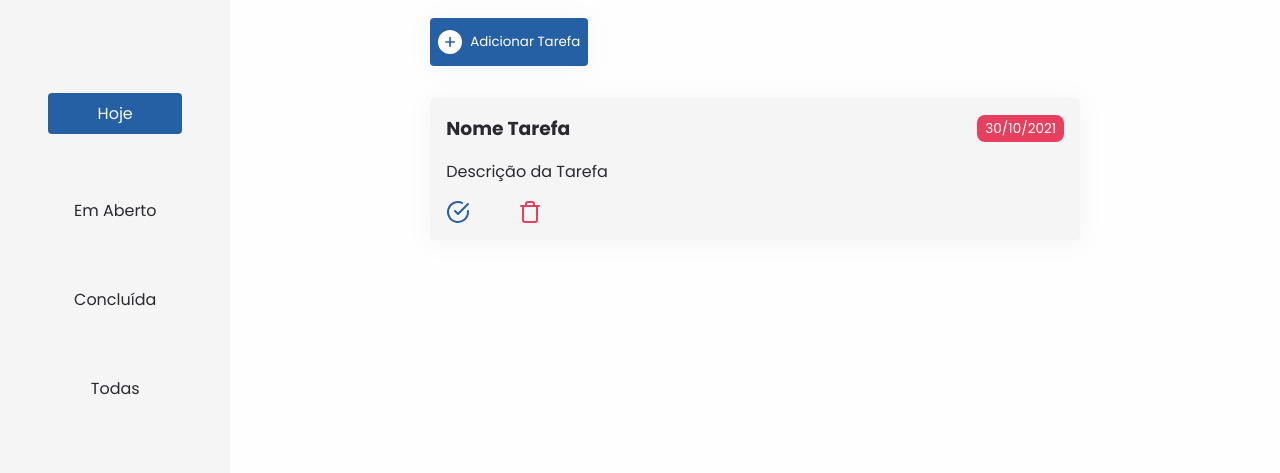
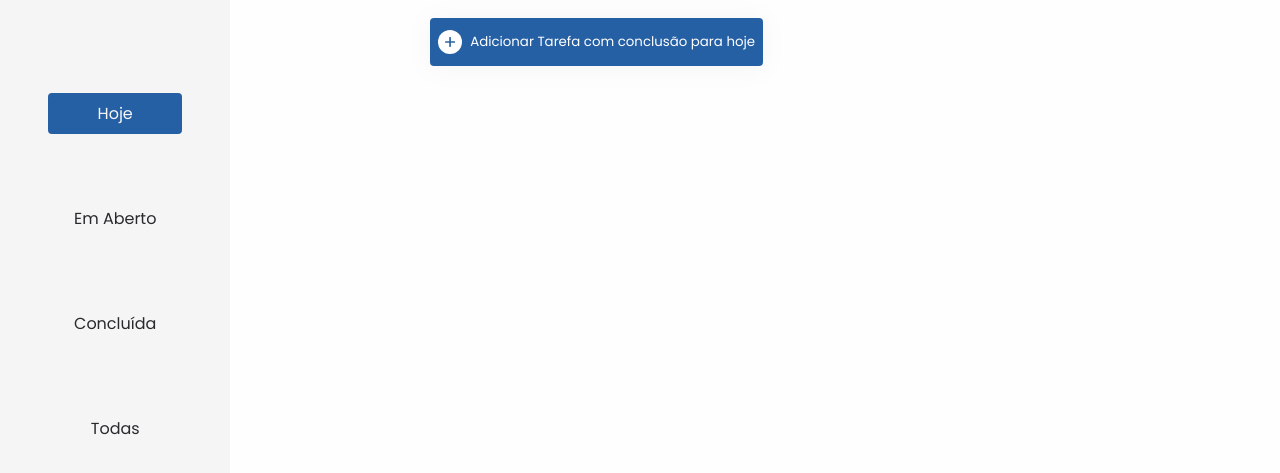
Before and after one commit to LeandroFilie/ToDo-List, a website: page index.html in a window 1280 px wide. Both pictures are taken after a click on the item "Hoje". Shown: the part 95-568 px from the top of the page. Drawn offline with Linux system fonts and the light colour scheme.

Commit message:
Add filtrar tarefas pelo menu

```diff
--- a/app.js
+++ b/app.js
@@ -7,7 +7,6 @@ function toggleClassMenuMobile(){
 }
 
 function toggleClassModal(){
-  console.log('Clicou');
   const modal = document.getElementById('modal');
   const modalWrapper = document.getElementById('modal-wrapper');
 
@@ -38,23 +37,104 @@ function switchTheme(){
 // App
 const tasks = [
   {
+    "id": 1,
     "title": "Nome Tarefa",
     "description": "Descrição da Tarefa",
     "date": "30/10/2021",
     "status": "opened"
+  },
+  {
+    "id": 2,
+    "title": "Nome Tarefa",
+    "description": "Descrição da Tarefa",
+    "date": "30/10/2021",
+    "status": "completed"
+  },
+  {
+    "id": 3,
+    "title": "Nome Tarefa",
+    "description": "Descrição da Tarefa",
+    "date": "01/11/2021",
+    "status": "opened"
+  },
+  {
+    "id": 4,
+    "title": "Nome Tarefa",
+    "description": "Descrição da Tarefa",
+    "date": "02/11/2021",
+    "status": "completed"
   }
 ]
 
-function init(){
+function getStatusFilter(){
+  const status = document.querySelector('#menu li.current').id;
+
+  return status;
+}
+
+function currentStatusMenuItem(element){
+  const itensMenu = document.querySelectorAll('#menu li');
+  itensMenu.forEach(item => item.classList.remove('current'))
+
+  element.classList.add('current');
+  const currentFilter = getStatusFilter();
+
+  reload(currentFilter);
+}
+
+function getTasksWithStatus(status){
+  const buttonModal = document.getElementById('add-tasks');
+  buttonModal.style.visibility = 'visible';
+  buttonModal.textContent = 'Adicionar Tarefa';
+
+  const fieldDate = document.getElementById('date');
+  fieldDate.value = '';
+  fieldDate.removeAttribute('disabled');
+
+  if(status === 'today'){
+    buttonModal.textContent = 'Adicionar Tarefa com conclusão para hoje';
+    const isToday = (task) => compareDate(task.date) !== 'future' && compareDate(task.date) !== 'past';
+
+    const tasksFiltered = tasks.filter(isToday);
+    tasksFiltered.forEach((task) => buildCardTask(task))
+
+    const today = new Date();
+    const todayDay = String(today.getDate()).length == 1
+    ? `0${today.getDate()}`
+    : today.getDate();
+    const todayMonth = String(today.getDate()).length == 1
+    ? `0${today.getDate()}`
+    : today.getDate();
+    const todayYear = today.getFullYear();
+
+    fieldDate.value = `${todayYear}-${todayMonth}-${todayDay}`;
+    fieldDate.setAttribute('disabled','disabled');
+  }
+  else if(status === 'all'){
+    const tasksFiltered = tasks;
+    tasksFiltered.forEach((task) => buildCardTask(task))
+  }
+  else{
+    const filterTasks = (task) => task.status === status;
+
+    if(status === 'completed') document.getElementById('add-tasks').style.visibility = 'hidden';
+
+    const tasksFiltered = tasks.filter(filterTasks);
+    tasksFiltered.forEach((task) => buildCardTask(task))
+  }
+}
+
+function init(status = 'today'){
   getDate();
 
-  tasks.forEach((task,index) => buildCardTask(task,index));
+  getTasksWithStatus(status);
+
 }
 
-function reload(){
- document.getElementById('tasks-list').innerHTML = '';
+function reload(status){
+  document.getElementById('tasks-list').innerHTML = '';
 
-  init();
+  init(status);
 }
 
 function getDate(){
@@ -70,14 +150,22 @@ function getDate(){
   document.getElementById('currentDate').innerHTML = `${weekDay}, ${day} de ${month} de ${year}`;
 }
 
-function toggleComplete(index){
-  tasks[index].status = 'completed';
+function toggleCompleted(id,status){
+  const index = tasks.findIndex(task => task.id === id);
 
-  console.log(tasks);
+  if(status === 'opened') tasks[index].status = 'completed';
+  if(status === 'completed') tasks[index].status = 'opened';
 
-  const task = document.querySelector(`[data-index='${index}']`);
+  const task = document.querySelector(`[data-id='${id}']`);
 
   task.classList.toggle('completed');
+  task.classList.toggle('opened');
+
+  const currentStatus = getStatusFilter();
+
+  if(currentStatus === 'opened' || currentStatus === 'completed'){
+    reload(currentStatus);
+  }
 }
 
 function compareDate(date){
@@ -97,17 +185,17 @@ function compareDate(date){
   }
 }
 
-function buildCardTask(task, index){
+function buildCardTask(task){
   const classDate = compareDate(task.date);
-  const html = `
+  let html = `
       <div class="task-header">
         <h3>${task.title}</h3>
         <span class="date-task ${classDate}">${task.date}</span>
       </div>
       <p>${task.description}</p>
       <div class="actions">
-        <img src="./assets/check-circle.svg" alt="Marcar como concluida" onclick="toggleComplete(${index})"/>
-        <img src="./assets/trash.svg" alt="Excluir" onclick="removeTask(${index})"/>
+        <img src="./assets/check-circle.svg" alt="Marcar como concluida" onclick="toggleCompleted(${task.id}, '${task.status}')"/>
+        <img src="./assets/trash.svg" alt="Excluir" onclick="removeTask(${task.id})"/>
       </div>
   `;
 
@@ -115,8 +203,9 @@ function buildCardTask(task, index){
 
   const taskItem = document.createElement('div');
   taskItem.classList.add('card-task');
+  taskItem.classList.add(task.status);
   taskItem.innerHTML = html;
-  taskItem.dataset.index = index;
+  taskItem.dataset.id = task.id;
 
   taskList.appendChild(taskItem);
 
@@ -129,7 +218,7 @@ function emptyInputsForm(){
 }
 
 function addTask(event){
-  event.preventDefault();
+/*   event.preventDefault();
 
   const title = document.getElementById('task-title').value;
   const description = document.getElementById('description').value;
@@ -145,19 +234,23 @@ function addTask(event){
 
   tasks.push(newTask);
 
-  reload();
+  const currentFilter = getStatusFilter();
+
+  reload(currentFilter);
 
   emptyInputsForm();
 
-  toggleClassModal();
+  toggleClassModal(); */
 
 }
 
-function removeTask(index){
+function removeTask(id){
+  const index = tasks.findIndex(task => task.id === id);
   tasks.splice(index,1);
-  console.log(tasks);
 
-  reload();
+  const currentFilter = getStatusFilter();
+
+  reload(currentFilter);
 }
 
-init();
+init()
--- a/index.html
+++ b/index.html
@@ -19,10 +19,10 @@
       </header>
 
       <ul class="menu" id="menu">
-        <li id="today" class="current">Hoje</li>
-        <li id="opened">Em Aberto</li>
-        <li id="completed">Concluída</li>
-        <li id="all">Todas</li>
+        <li id="today" onclick="currentStatusMenuItem(this)" class="current">Hoje</li>
+        <li id="opened" onclick="currentStatusMenuItem(this)">Em Aberto</li>
+        <li id="completed" onclick="currentStatusMenuItem(this)">Concluída</li>
+        <li id="all" onclick="currentStatusMenuItem(this)">Todas</li>
         <li id="switch-theme-mobile" onclick="switchTheme()"><img src="./assets/moon.svg" alt="Tema Escuro" class="theme-switcher"></li>
       </ul>
     </section>
--- a/style/scss/_lateral-menu.scss
+++ b/style/scss/_lateral-menu.scss
@@ -24,13 +24,13 @@
     li{
       @include displayFlex(center, center);
       cursor: pointer;
+      padding: 0.5rem;
 
       &.current{
         background: var(--primary-color);
         color: var(--secondary-text-color);
         width: 100%;
 
-        padding: 0.5rem;
         border-radius: 4px;
       }
     }
```
Also changed, not shown: style/style.css, 1 other file.
